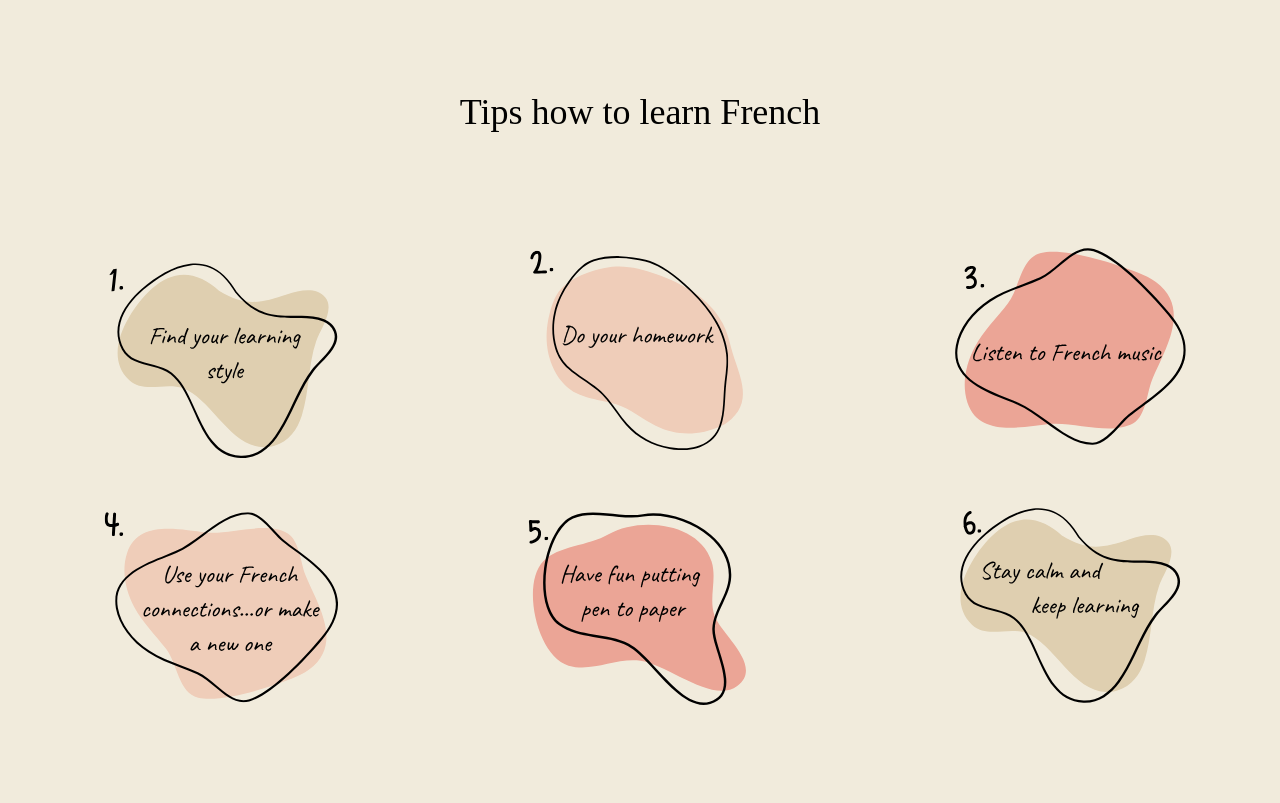
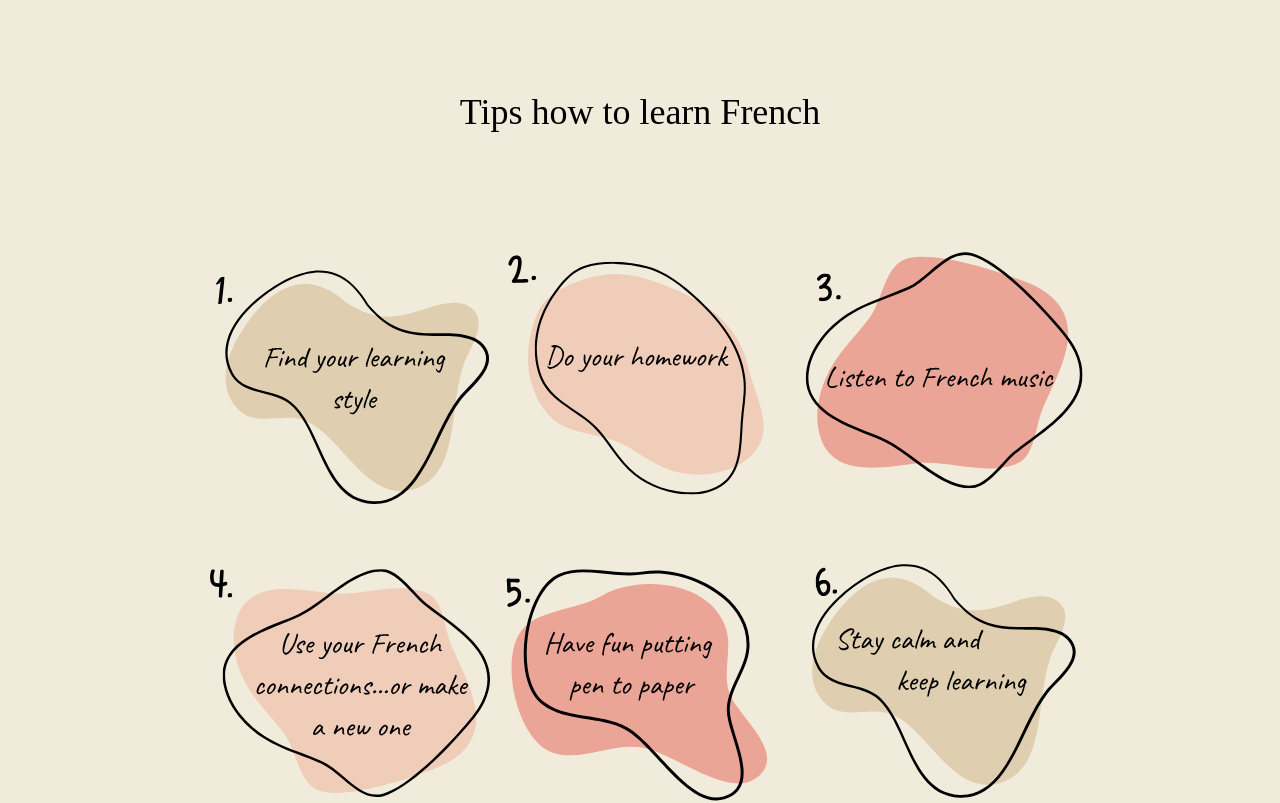
Before and after one commit to dspodina/Conjugaison-Francais, a Next.js app: page / in a window 1280 px wide. Shown: the part 820-1623 px from the top of the page. Built offline with nearby package versions, Linux system fonts and the light colour scheme.

Commit message:
style upd

```diff
--- a/src/app/page.js
+++ b/src/app/page.js
@@ -12,9 +12,9 @@ const inter = Inter({ subsets: ["latin"] });
 
 export default function Home() {
   return (
-    <div className="container mx-auto flex flex-col justify-center">
+    <div className="container mx-auto flex flex-col">
       <div className="flex flex-col items-center">
-          <h2 className="text-4xl font-caveat my-16">About Pa-ra-pa Parler</h2>
+        <h2 className="text-4xl font-caveat my-16">About Pa-ra-pa Parler</h2>
         <div className="flex mx-8 lg:w-2/3 text-lg mb-16">
           <p className="text-center">
             Lorem ipsum dolor sit amet, consectetur adipiscing elit, sed do
@@ -31,20 +31,18 @@ export default function Home() {
         <h2 className="text-4xl font-caveat my-16">Let's play!</h2>
         <LetsPlayButton />
       </div>
-      <div className="flex flex-col justify-center">
+      <div className="flex flex-col">
         <div className="text-4xl flex justify-center mt-16 font-caveat">
           <h2>Tips how to learn French</h2>
         </div>
-        <div className="flex flex-col py-24">
-          <div className="flex flex-col md:flex-row items-center md:justify-around">
-            <Image src={learnTips2} alt="" className="w-[250px]" />
-            <Image src={learnTips3} alt="" className="w-[250px]" />
-            <Image src={learnTips4} alt="" className="w-[250px]" />
-          </div>
-          <div className="flex flex-col md:flex-row items-center md:justify-around">
-            <Image src={learnTips1} alt="" className="w-[250px]" />
-            <Image src={learnTips5} alt="" className="w-[250px]" />
-            <Image src={learnTips6} alt="" className="w-[250px]" />
+        <div className="py-24 flex justify-around">
+          <div className="grid grid-cols-2 lg:grid-cols-3">
+            <Image src={learnTips2} alt="" className="w-[300px]" />
+            <Image src={learnTips3} alt="" className="w-[300px]" />
+            <Image src={learnTips4} alt="" className="w-[300px]" />
+            <Image src={learnTips1} alt="" className="w-[300px]" />
+            <Image src={learnTips5} alt="" className="w-[300px]" />
+            <Image src={learnTips6} alt="" className="w-[300px]" />
           </div>
         </div>
       </div>
--- a/src/components/Header.jsx
+++ b/src/components/Header.jsx
@@ -7,7 +7,7 @@ import SearchResultButton from "src/components/Buttons/SearchResult.jsx";
 
 const Header = () => {
   return (
-    <div className="container mx-auto flex h-[200px] justify-between items-center">
+    <div className="container mx-auto flex flex-col lg:flex-row mb-16 lg:mb-0 h-[200px] justify-between items-center">
       <div className="">
         <Link href="/">
           <Image
```
